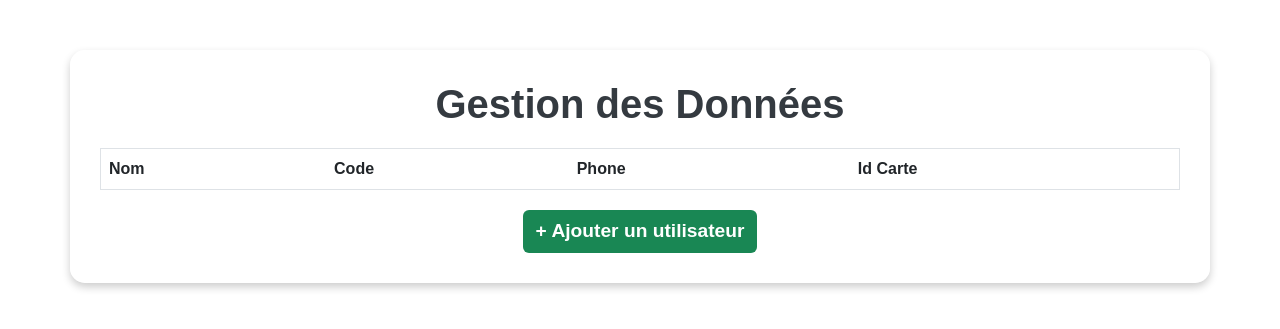
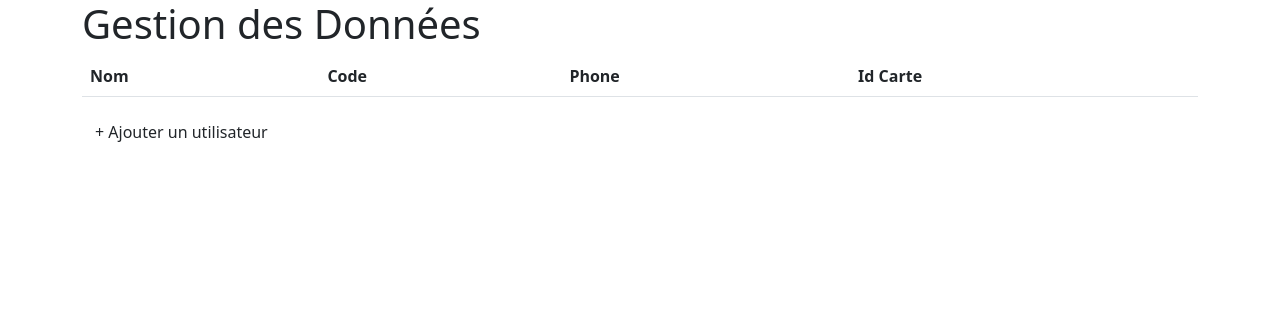
Before and after one commit to Haaa012/to, a Flask app: page /listeclient in a window 1280 px wide. Shown: the top 329 px of the page. Run offline with Flask 3, Linux system fonts and the light colour scheme; lists and menus that the app fills with data are empty; some libraries are stand-ins or nearby versions.

Commit message:
Update listeclient.html

```diff
--- a/templates/listeclient.html
+++ b/templates/listeclient.html
@@ -5,94 +5,7 @@
     <meta name="viewport" content="width=device-width, initial-scale=1.0">
     <title>Gestion des Données client</title>
     <link rel="stylesheet" href="https://cdnjs.cloudflare.com/ajax/libs/bootstrap/5.3.0/css/bootstrap.min.css">
-    <style>
-             body {
-            background-image: url('/static/images/sr.jpg') no-repeat center center fixed;
-            background-size: cover;
-            font-family: 'Arial', sans-serif;
-        }
-    body::before {
-        content: '';
-        position: fixed;
-        top: 0;
-        left: 0;
-        width: 100%;
-        height: 100%;
-        background: rgba(255, 255, 255, 0.137); /* Couleur blanche semi-transparente */
-        backdrop-filter: blur(1.5px); /* Flou de 8px */
-        z-index: -1; /* Assure que l'effet reste en arrière-plan */
-    }
-
-    .container {
-        background: rgba(255, 255, 255, 0.575); /* Transparence légère pour le fond */
-        border-radius: 15px;
-        box-shadow: 0 4px 8px rgba(0, 0, 0, 0.2);
-        padding: 30px;
-        margin-top: 50px;
-    }
-
-    h1 {
-        font-size: 2.5rem;
-        font-weight: bold;
-        color: #343a40;
-        text-align: center;
-    }
-
-        table {
-            margin-top: 20px;
-            border: 1px solid #dee2e6;
-        }
-
-        table thead {
-            background: #343a40;
-            color: white;
-        }
-
-        table tbody tr {
-            transition: all 0.2s ease-in-out;
-        }
-
-        table tbody tr:hover {
-            background-color: #f1f1f1;
-            cursor: pointer;
-        }
-
-        #addButton {
-            display: block;
-            margin: 20px auto 0;
-            font-size: 1.2rem;
-            font-weight: bold;
-            background-color: #198754;
-            color: white;
-        }
-
-        .modal-content {
-            border-radius: 15px;
-            box-shadow: 0 6px 12px rgba(0, 0, 0, 0.2);
-        }
-
-        .modal-header {
-            background-color: #343a40;
-            color: white;
-        }
-
-        .modal-title {
-            font-size: 1.5rem;
-        }
-
-        .btn-close {
-            background-color: white;
-            color: #343a40;
-        }
-
-        .btn-close:hover {
-            background-color: #dee2e6;
-        }
-
-        .btn-primary, .btn-danger, .btn-secondary {
-            font-weight: bold;
-        }
-    </style>
+    <link href="{{url_for('static',filename='css.css')}}"rel="stylesheet" type="text/css"/>
 </head>
 <body>
     <div class="container">
```
